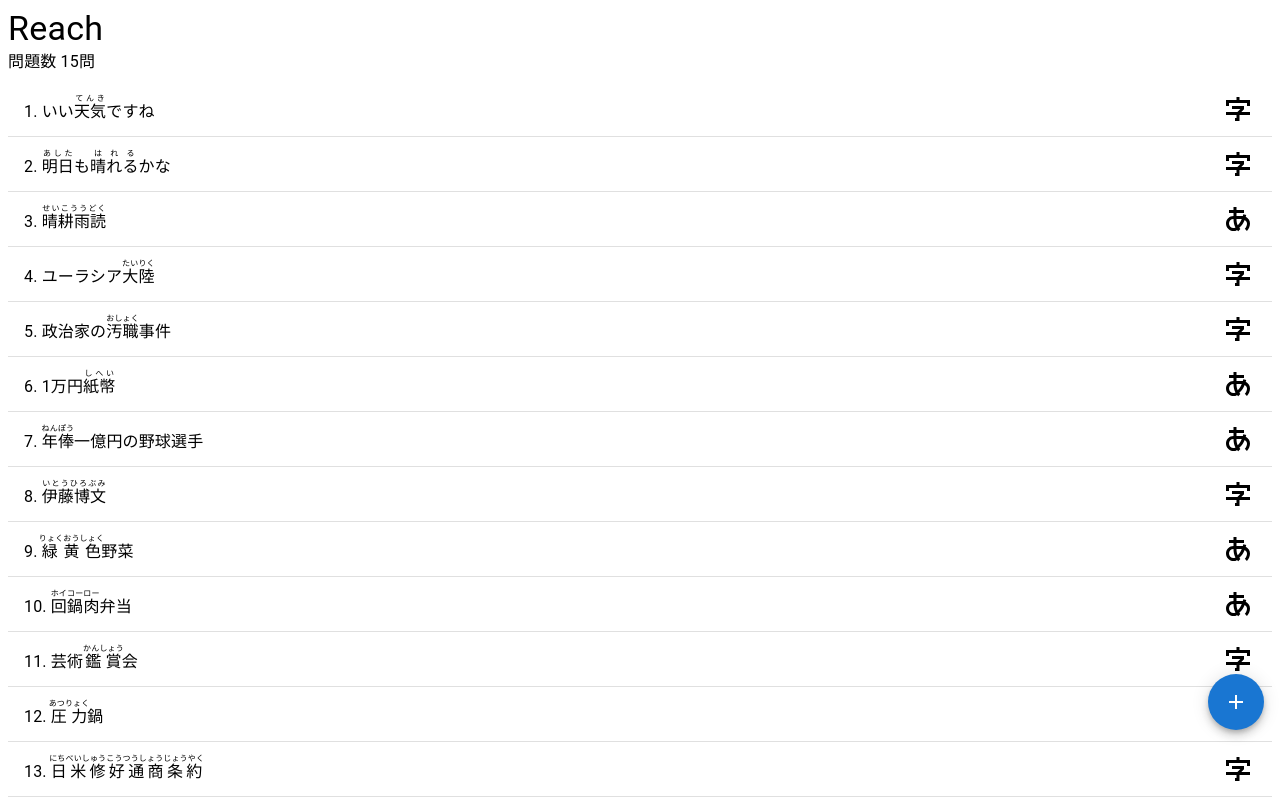
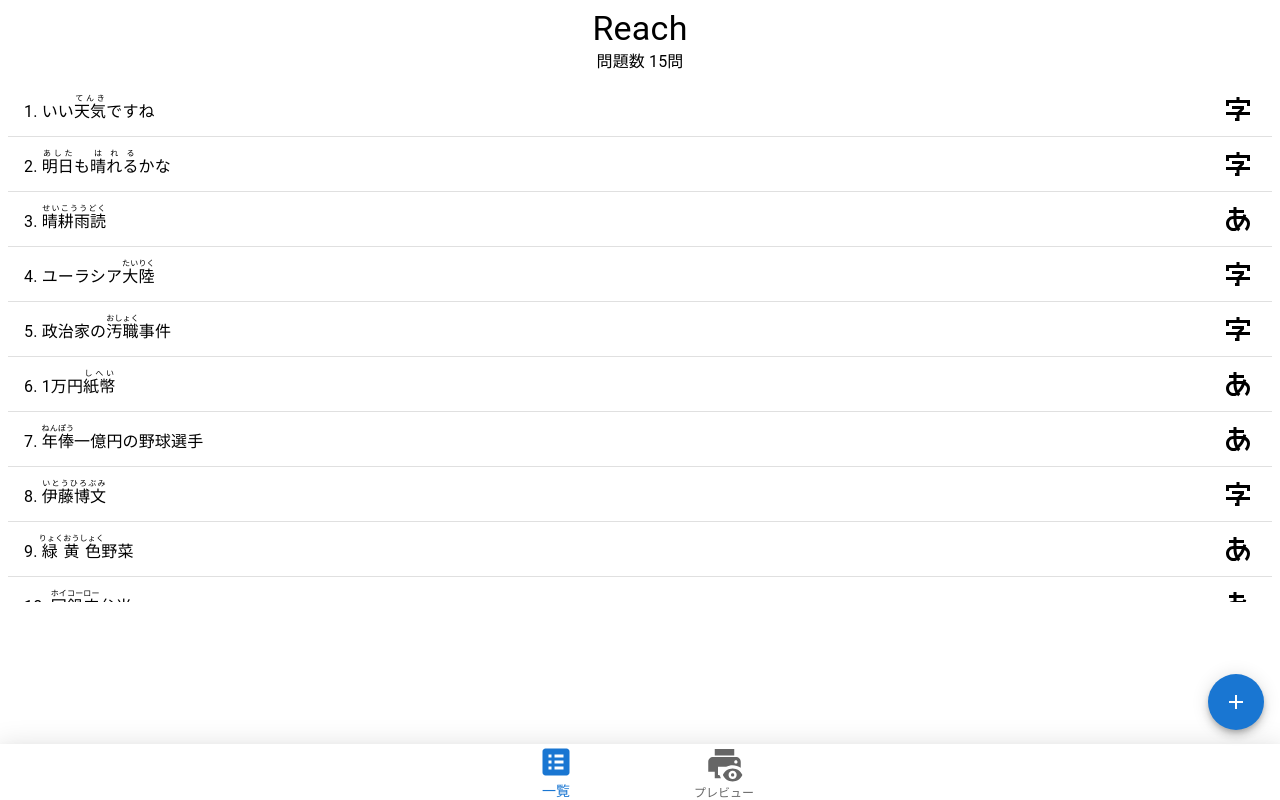
Before and after one commit to nekorisu8150/reach, a React (Create React App) app: page / in a window 1280 px wide. Shown: the top 800 px of the page. Built offline with nearby package versions, Linux system fonts and the light colour scheme.

Commit message:
一覧画面 スマホでの暫定スタイル

```diff
--- a/src/styles/styles.css
+++ b/src/styles/styles.css
@@ -8,6 +8,22 @@
 */
 ruby {
     font: #ff0000;
+}
+
+#app-bar {
+    text-align: center;
+}
+
+#content {
+    height: 66vh;
+    overflow: scroll; /* important */
+}
+
+#navigation {
+    position: fixed;
+    left: 0;
+    right: 0;
+    bottom: 0;
 }
 
 #list-box {
```
